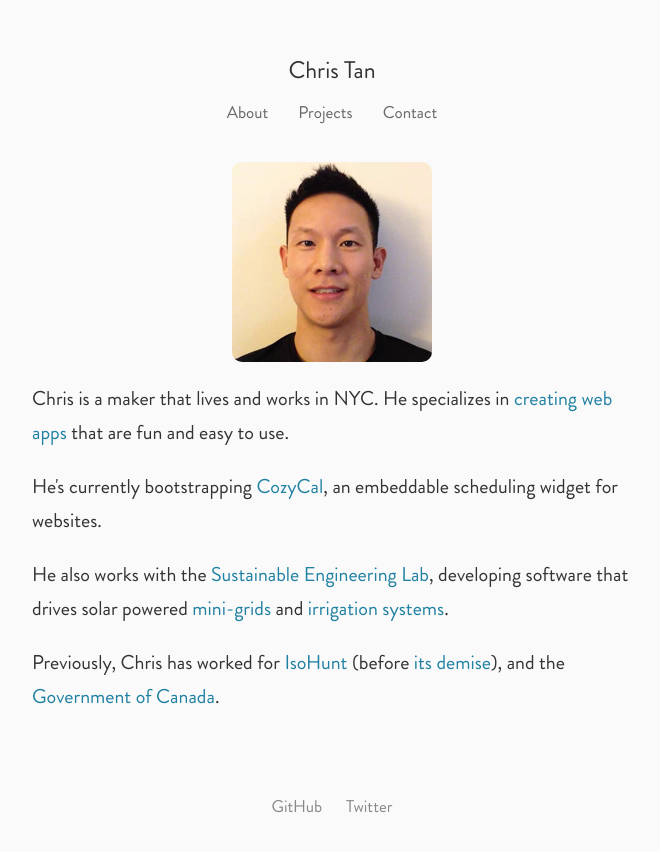
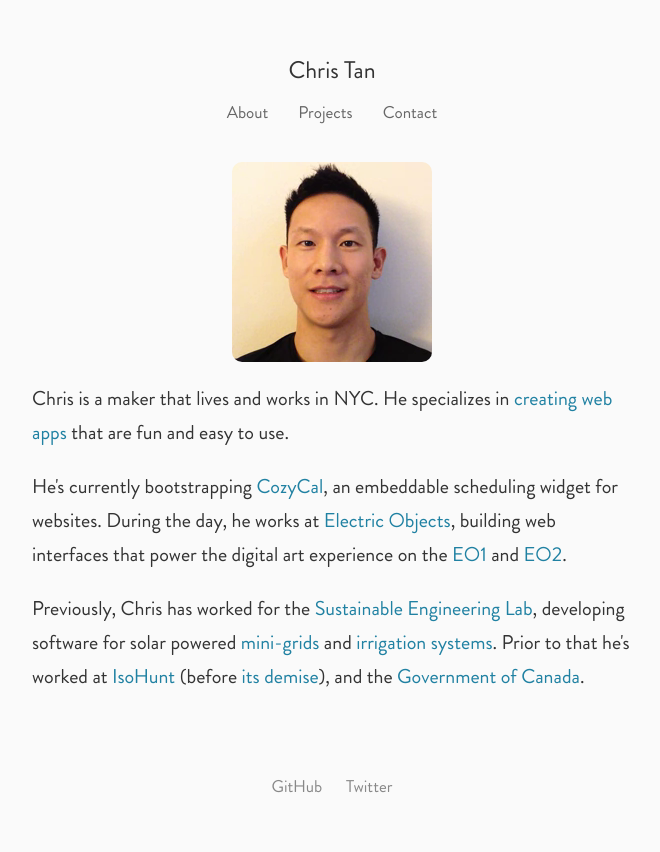
Before and after one commit to csytan/csytan.github.io, a Jekyll site: the page built from index.html, in a window 1280 px wide. Shown: the top 852 px of the page, without its empty margins (308-968 px from the left). Built offline with Jekyll 4.4.1, drawn with Linux system fonts in a browser that asks for light colours.

Commit message:
Updated job description

```diff
--- a/index.html
+++ b/index.html
@@ -104,17 +104,20 @@ layout: default
 
 <p>
     He's currently bootstrapping <a href="https://cozycal.com">CozyCal</a>, an embeddable scheduling widget for websites.
+    During the day, he works at <a href="https://www.electricobjects.com/">Electric Objects</a>,
+    building web interfaces that power the digital art experience on the
+    <a href="https://www.kickstarter.com/projects/electricobjects/electric-objects-a-computer-made-for-art">EO1</a> and
+    <a href="https://www.electricobjects.com/meet-eo2">EO2</a>.
 </p>
 
 <p>
-    He also works with the <a href="http://sel.columbia.edu">Sustainable Engineering Lab</a>,
-    developing software that drives solar powered
+    Previously, Chris has worked for the
+    <a href="http://sel.columbia.edu">Sustainable Engineering Lab</a>,
+    developing software for solar powered
     <a href="https://www.youtube.com/watch?v=8IPM2oH8IAo">mini-grids</a> and
     <a href="https://www.youtube.com/watch?v=Yjz8ox40YZM">irrigation systems</a>.
-</p>
 
-<p>
-    Previously, Chris has worked for <a href="https://en.wikipedia.org/wiki/IsoHunt">IsoHunt</a>
+    Prior to that he's worked at <a href="https://en.wikipedia.org/wiki/IsoHunt">IsoHunt</a>
     (before <a href="https://torrentfreak.com/isohunt-shuts-down-after-110-million-settlement-with-the-mpaa-131017/">its demise</a>),
     and the <a href="http://www.canada.ca/en/">Government of Canada</a>.
 </p>
```
